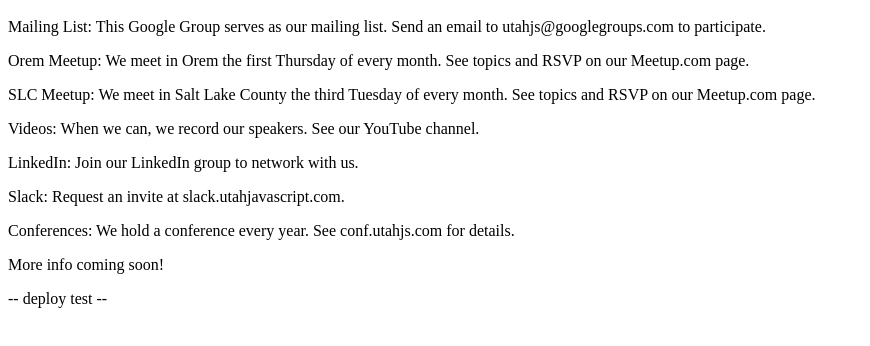
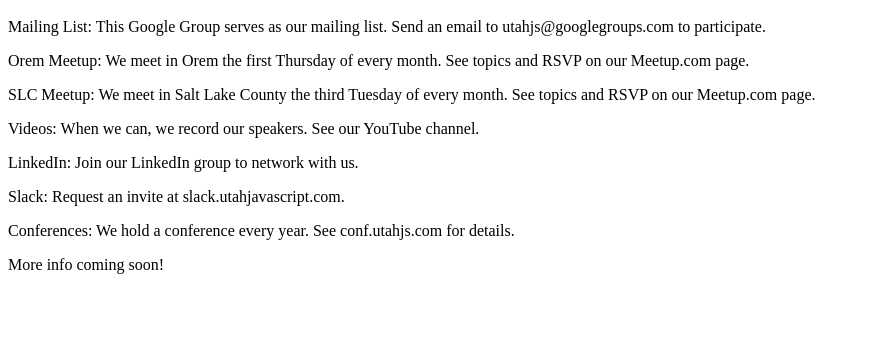
Before and after one commit to UtahJS/utahjs-com, a plain HTML site: page index.html in a window 1280 px wide. Shown: the part 48-394 px from the top of the page, without its empty margins (0-870 px from the left). Drawn offline with Linux system fonts and the light colour scheme.

Commit message:
Undo deploy test

```diff
--- a/index.html
+++ b/index.html
@@ -7,4 +7,3 @@
 <p>Slack: Request an invite at slack.utahjavascript.com.</p>
 <p>Conferences: We hold a conference every year. See conf.utahjs.com for details.</p>
 <p>More info coming soon!</p>
-<p>-- deploy test --</p>
```
